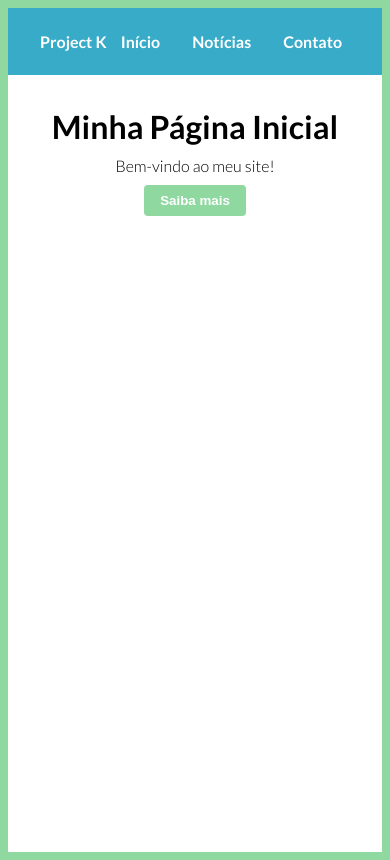
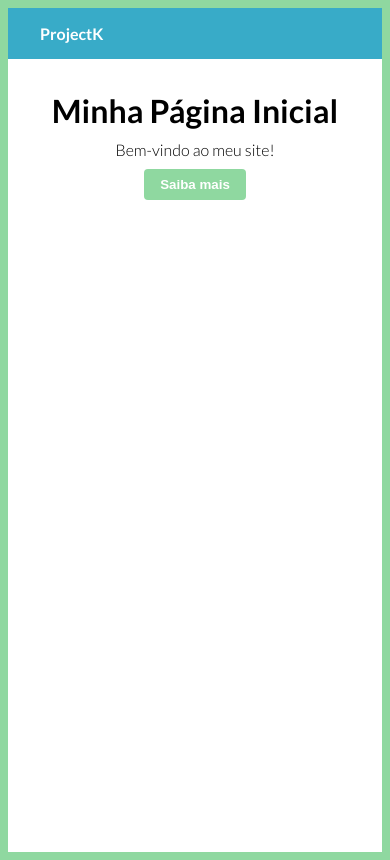
Before and after one commit to Beneilton-Martins/cultural-newsletter, a Nuxt app in the folder nuxt-app/: page / in a window 390 px wide. Built offline with nearby package versions, Linux system fonts and the light colour scheme.

Commit message:
add-- menu mobile

```diff
--- a/nuxt-app/assets/main.css
+++ b/nuxt-app/assets/main.css
@@ -39,7 +39,7 @@ button {
   font-weight: bold;
 }
 
-/* Média Query */
+/* Media Queries */
 
 /* Estilos para telas com no mínimo 600px de largura */
 @media only screen and (min-width: 600px) {
--- a/nuxt-app/components/MainNavbar.vue
+++ b/nuxt-app/components/MainNavbar.vue
@@ -1,7 +1,22 @@
+<script setup lang="ts">
+const isMenuOpen = ref(false)
+
+function toggleMenu() {
+  const navbarMenu = document.querySelector('.navbar-menu')
+  if (isMenuOpen.value) {
+    isMenuOpen.value = false
+    navbarMenu.classList.remove('open')
+  } else {
+    isMenuOpen.value = true
+    navbarMenu.classList.add('open')
+  }
+}
+</script>
+
 <template>
   <div>
     <nav class="navbar">
-      <div class="navbar-brand">Project K</div>
+      <div class="menu-toggle" @click="toggleMenu"> ProjectK </div>
       <div class="navbar-menu">
         <a href="#" class="navbar-item">Início</a>
         <a href="#" class="navbar-item">Notícias</a>
@@ -21,13 +36,15 @@
   padding: 16px 32px;
 }
 
-.navbar-brand {
+.menu-toggle {
   font-weight: bold;
+  cursor: pointer;
 }
 
 .navbar-menu {
   display: flex;
   gap: 16px;
+  background-color: black;
 }
 
 .navbar-item {
@@ -37,4 +54,24 @@
   padding: 8px;
   border-radius: 4px;
 }
+
+@media (max-width: 600px) {
+  .navbar-menu {
+    flex-direction: column;
+    align-items: center;
+    position: fixed;
+    top: calc(100% - 100px);
+    bottom: 0;
+    left: -100%;
+    width: 50%;
+    z-index: 1;
+    transition: left 0.3s ease-in-out;
+  }
+  nav .open {
+    left: 0;
+  }
+  .menu-toggle {
+    display: block;
+  }
+}
 </style>
--- a/nuxt-app/components/MainSection.vue
+++ b/nuxt-app/components/MainSection.vue
@@ -1,8 +1,8 @@
 <template>
     <div class="hero-section">
         <h1> Minha Página Inicial </h1>
-        <p>Bem-vindo ao meu site!</p>
-        <button>Saiba mais</button>
+        <p> Bem-vindo ao meu site! </p>
+        <button> Saiba mais </button>
     </div>
 </template>
 
--- a/nuxt-app/nuxt.config.ts
+++ b/nuxt-app/nuxt.config.ts
@@ -2,5 +2,8 @@
 export default defineNuxtConfig({
     css: [
         '@/assets/main.css'
-    ]
+    ],
+    build: {
+        transpile: ['@ionic/vue'],
+    },
 })
--- a/nuxt-app/package.json
+++ b/nuxt-app/package.json
@@ -13,6 +13,6 @@
     "nuxt": "^3.3.3"
   },
   "dependencies": {
-    "ionicons": "^7.1.0"
+    "@ionic/vue": "^7.0.4"
   }
 }
```
Also changed, not shown: 1 other file (tests, documents, lock files or other folders).
